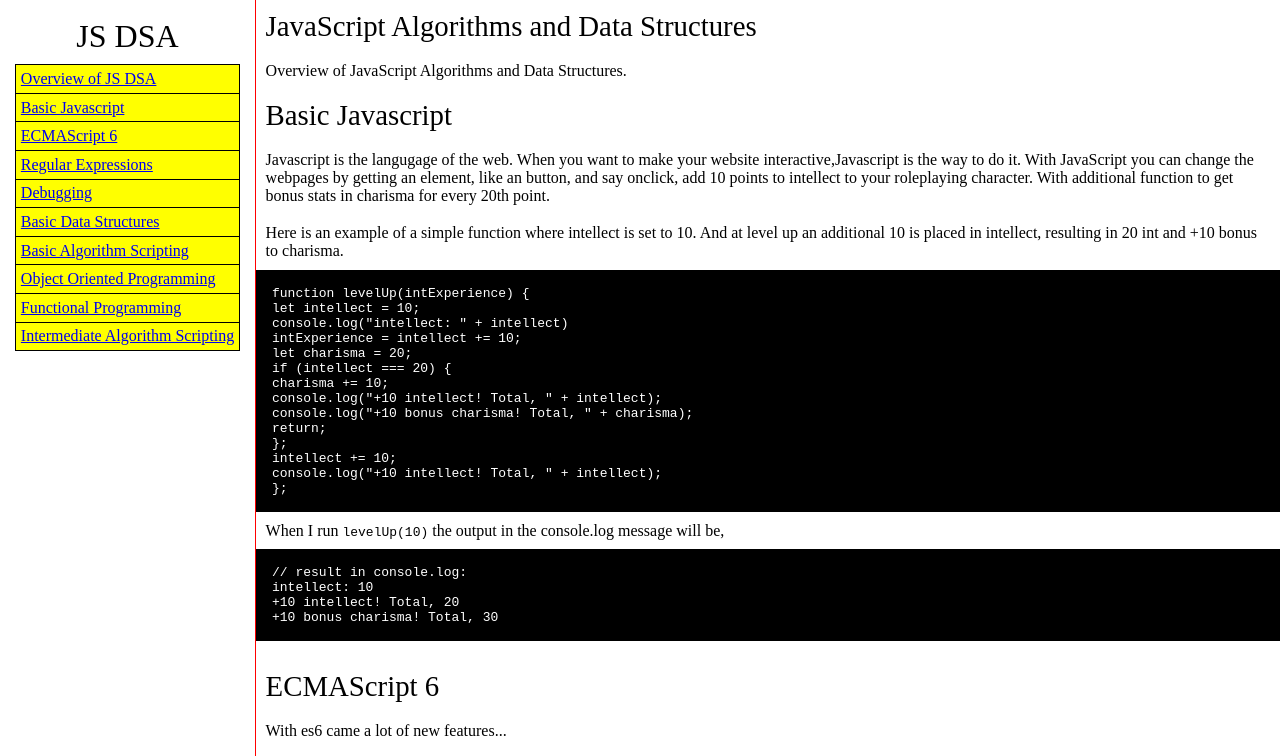
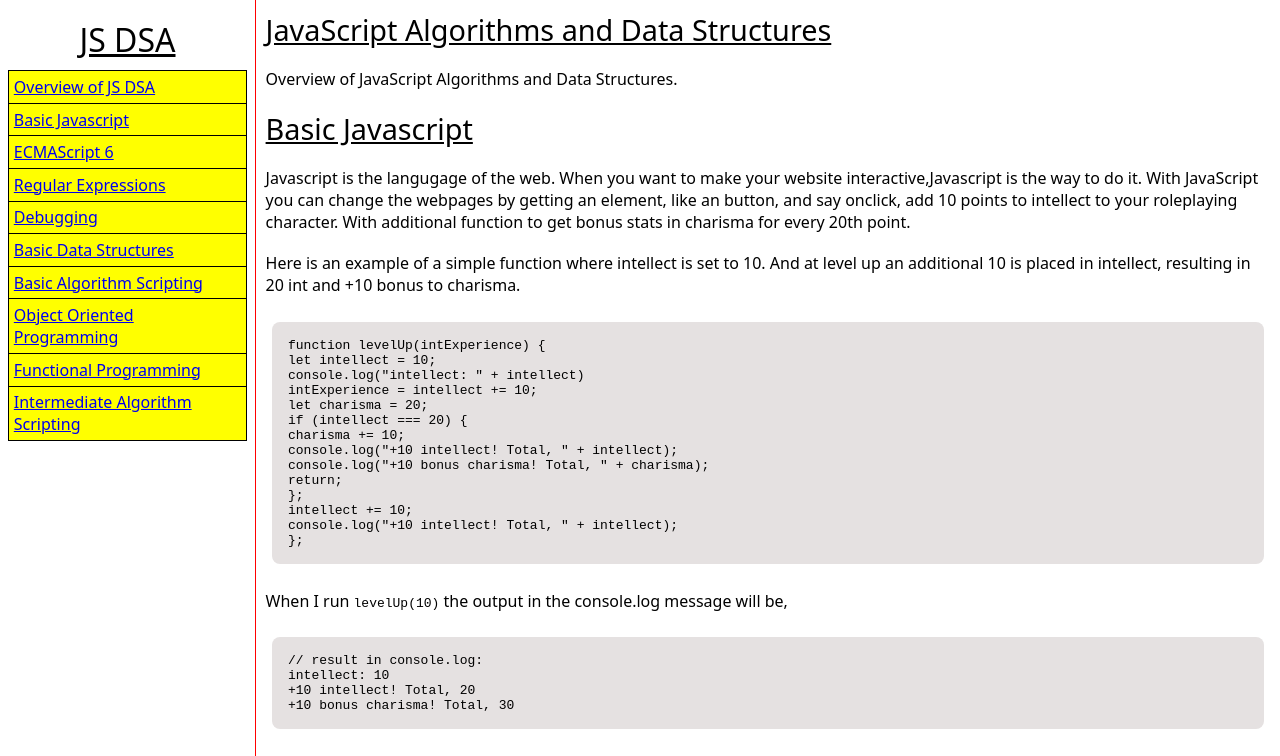
Before and after one commit to JohanCodeForFun/algorithms-and-data-structures, a plain HTML site: page freecodecamp/ResponsiveWebDesign/technical-documentation-page/index.html in a window 1280 px wide. Shown: the top 756 px of the page. Drawn offline with Linux system fonts and the light colour scheme.

Commit message:
change font and style code block for readability

```diff
--- a/freecodecamp/ResponsiveWebDesign/technical-documentation-page/styles.css
+++ b/freecodecamp/ResponsiveWebDesign/technical-documentation-page/styles.css
@@ -2,6 +2,10 @@
     padding: 0;
     margin: 0;
     box-sizing: border-box;
+}
+
+html {
+    font-family: system-ui, -apple-system, BlinkMacSystemFont, 'Segoe UI', Roboto, Oxygen, Ubuntu, Cantarell, 'Open Sans', 'Helvetica Neue', sans-serif;
 }
 
 #main-doc {
@@ -63,9 +67,15 @@ section > header {
 
 pre {
     white-space: pre-line;
-    background-color: black;
-    color: white;
+    background-color: #e5e1e1;
+    color: black;
     padding: 1rem;
+    margin: 1rem;
+    border-radius: .5rem;
+}
+
+header {
+    text-decoration: underline;
 }
 
 header,
```
